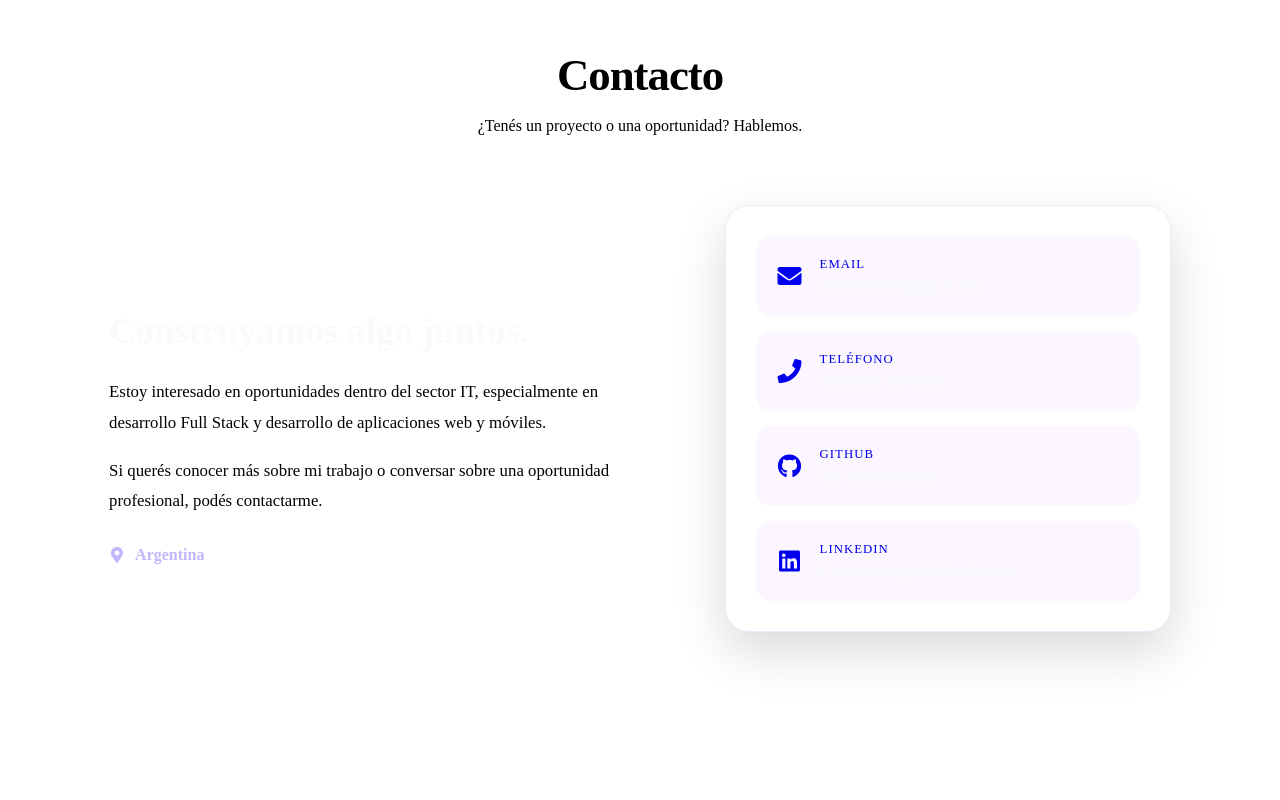
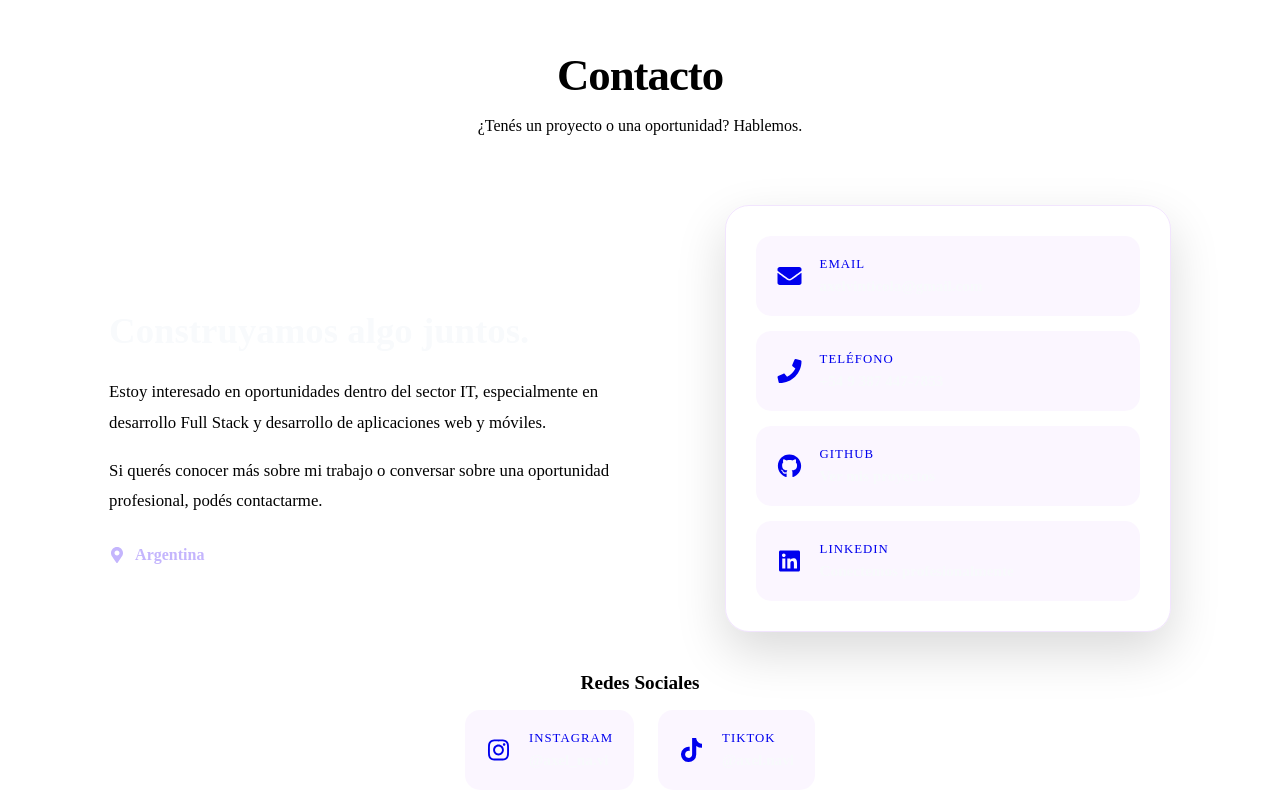
Before and after one commit to AxelVinticola/portfolio, a React (Vite) app: page / in a window 1280 px wide. Shown: the part 5737-6537 px from the top of the page. Before the commit the page ends 6497 px from the top, so only its background shows below. Built offline with nearby package versions, Linux system fonts and the light colour scheme; the HTML template or start-up script is replaced by a standard one.

Commit message:
agregue redes sociales

```diff
--- a/src/components/Contact.jsx
+++ b/src/components/Contact.jsx
@@ -4,7 +4,7 @@ import {
   FaEnvelope,
   FaGithub,
   FaLinkedin,
-  FaMapMarkerAlt, FaPhone
+  FaMapMarkerAlt, FaPhone, FaTiktok, FaInstagram,
 } from "react-icons/fa";
 
 function Contact({ t }) {
@@ -105,7 +105,38 @@ function Contact({ t }) {
         </div>
 
       </div>
+{/* Sección inferior de Redes Sociales */}
+<div className="contact__socials">
+  <h4>{t.contact.socialTitle || "Redes Sociales"}</h4>
 
+  <div className="contact__socials-grid">
+    <a
+      href="https://www.instagram.com/axel_na.vi/"
+      target="_blank"
+      rel="noopener noreferrer"
+      className="contact__item"
+    >
+      <FaInstagram />
+      <div>
+        <span>{t.contact.instagram || "Instagram"}</span>
+        <strong>@axel_na.vi</strong>
+      </div>
+    </a>
+
+    <a
+      href="https://www.tiktok.com/@axel.navi"
+      target="_blank"
+      rel="noopener noreferrer"
+      className="contact__item"
+    >
+      <FaTiktok />
+      <div>
+        <span>{t.contact.tiktok || "TikTok"}</span>
+        <strong>@axel.navi</strong>
+      </div>
+    </a>
+  </div>
+</div>
     </section>
   );
 }
--- a/src/components/Projects.jsx
+++ b/src/components/Projects.jsx
@@ -77,6 +77,14 @@ function Projects({ t }) {
           {
             src: "/projects/mobile/login.png",
             title: "Login",
+          },
+          {
+            src: "/projects/mobile/iniciocli.png",
+            title: "HERO",
+          },
+          {
+            src: "/projects/mobile/turnoscli.png",
+            title: "Turno vista cliente: Reserva de turnos",
           },
           {
             src: "/projects/mobile/inicio.png",
--- a/src/locales/en.js
+++ b/src/locales/en.js
@@ -170,6 +170,11 @@ const en = {
 
     githubAction: "View my projects",
     linkedinAction: "Let's connect professionally",
+
+
+    socialTitle: "Social Media",
+    instagram: "Instagram",
+    tiktok: "TikTok",
   },
 
 };
--- a/src/locales/es.js
+++ b/src/locales/es.js
@@ -171,6 +171,11 @@ education: {
 
     githubAction: "Ver mis proyectos",
     linkedinAction: "Conectemos profesionalmente",
+
+    socialTitle: "Redes Sociales",
+    instagram: "Instagram",
+    tiktok: "TikTok",
+
   },
 
 
--- a/src/styles/contact.css
+++ b/src/styles/contact.css
@@ -163,3 +163,21 @@
   }
 
 }
+/* Contenedor inferior de Redes Sociales */
+.contact__socials {
+  margin-top: 2.5rem;
+  width: 100%;
+}
+
+.contact__socials h4 {
+  font-size: 1.2rem;
+  margin-bottom: 1rem;
+  text-align: center;
+}
+
+.contact__socials-grid {
+  display: flex;
+  justify-content: center;
+  gap: 1.5rem;
+  flex-wrap: wrap;
+}
```
Also changed, not shown: public/projects/mobile/iniciocli.png (added), public/projects/mobile/turnoscli.png (added).
